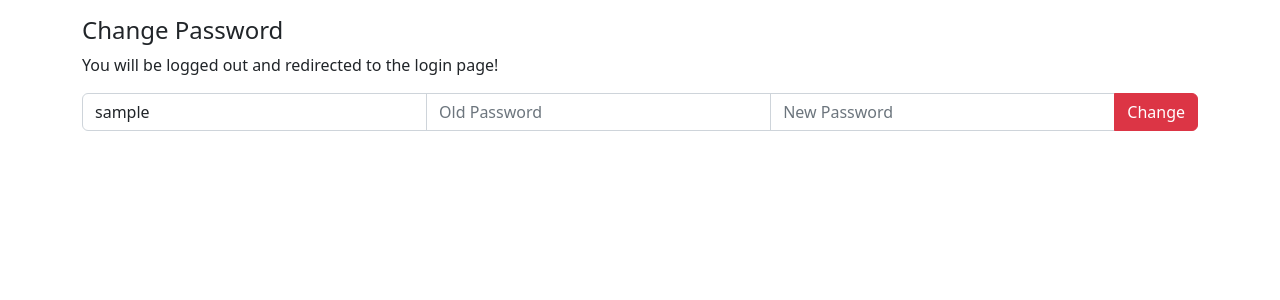
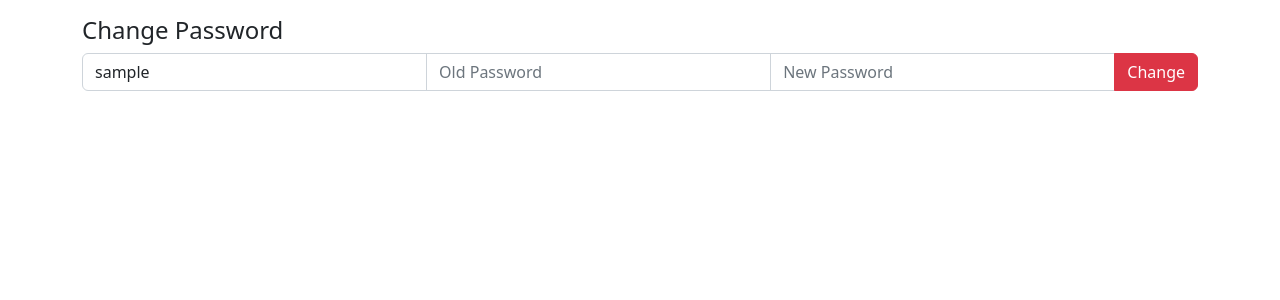
Before and after one commit to doncato/freemind-web-interface, a PHP site: page /dashboard/settings.php in a window 1280 px wide. Shown: the part 56-356 px from the top of the page. Run offline with PHP 8.4, Linux system fonts and the light colour scheme; the visitor is signed in with stand-in values (Sample User, id 1).

Commit message:
Updated Helper text (Removed it)

```diff
--- a/dashboard/settings.php
+++ b/dashboard/settings.php
@@ -43,7 +43,6 @@
         </nav>
         <div class="container">
             <h4>Change Password</h4>
-            <p>You will be logged out and redirected to the login page!</p>
             <form action="../action/change_password.php" method='post' class='needs-validation'>
                 <div class="input-group">
                     <input type="text" class="form-control" name="username" value="<?php echo $name;?>" readonly>
```
